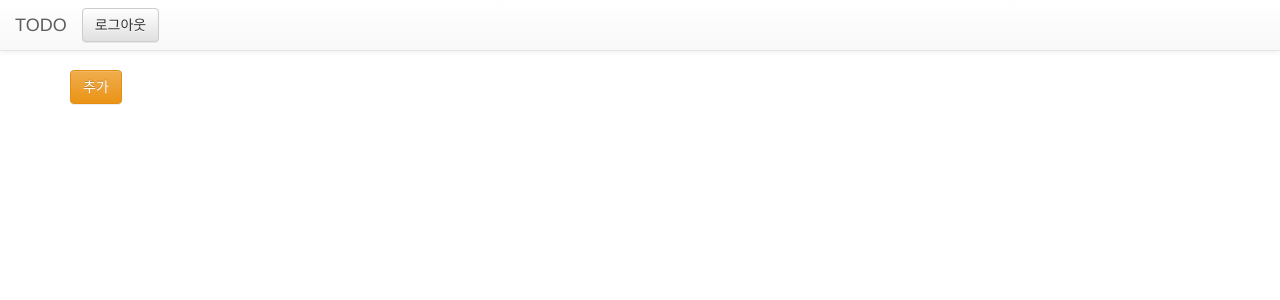
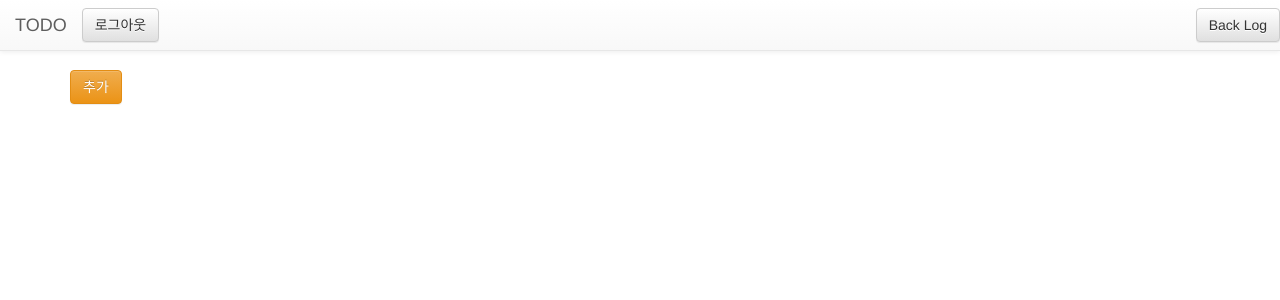
Before and after one commit to chang12/django-todo, a Django app: page / in a window 1280 px wide. Shown: the top 300 px of the page. Run offline with Django 3.2, Linux system fonts and the light colour scheme; the visitor is signed in with stand-in values (Sample User, id 1); data that the repository does not hold is empty; some libraries are stand-ins or nearby versions.

Commit message:
navbar 오른편에 Back Log 버튼 추가

```diff
--- a/todo/post/templates/post/index.html
+++ b/todo/post/templates/post/index.html
@@ -61,13 +61,18 @@
         <div class="navbar-header">
             <a class="navbar-brand" href="{% url 'post:index' %}">TODO</a>
         </div>
-        <button type="button" class="btn btn-default navbar-btn" onclick="location.href='{% url 'logout' %}?next={% url 'post:index' %}'">로그아웃</button>
-        <button type="button" class="btn btn-info btn-detail btn-toggle" data-toggle="modal" data-target="#myModal">상세</button>
-        <button type="button" class="btn btn-default btn-lift btn-toggle">상승</button>
-        <button type="button" class="btn btn-default btn-fall btn-toggle">하강</button>
-        <button type="button" class="btn btn-default btn-hold-off btn-toggle">보류</button>
-        <button type="button" class="btn btn-default btn-delete btn-toggle">삭제</button>
-        <button type="button" class="btn btn-danger btn-finish btn-toggle">완료</button>
+        <div class="navbar-nav">
+            <button type="button" class="btn btn-default navbar-btn" onclick="location.href='{% url 'logout' %}?next={% url 'post:index' %}'">로그아웃</button>
+            <button type="button" class="btn btn-info btn-detail btn-toggle navbar-btn" data-toggle="modal" data-target="#myModal">상세</button>
+            <button type="button" class="btn btn-default btn-lift btn-toggle navbar-btn">상승</button>
+            <button type="button" class="btn btn-default btn-fall btn-toggle navbar-btn">하강</button>
+            <button type="button" class="btn btn-default btn-hold-off btn-toggle navbar-btn">보류</button>
+            <button type="button" class="btn btn-default btn-delete btn-toggle navbar-btn">삭제</button>
+            <button type="button" class="btn btn-danger btn-finish btn-toggle navbar-btn">완료</button>
+        </div>
+        <div class="navbar-nav navbar-right">
+            <button type="button" class="btn btn-default navbar-btn">Back Log</button>
+        </div>
     </div>
 </nav>
 
```
